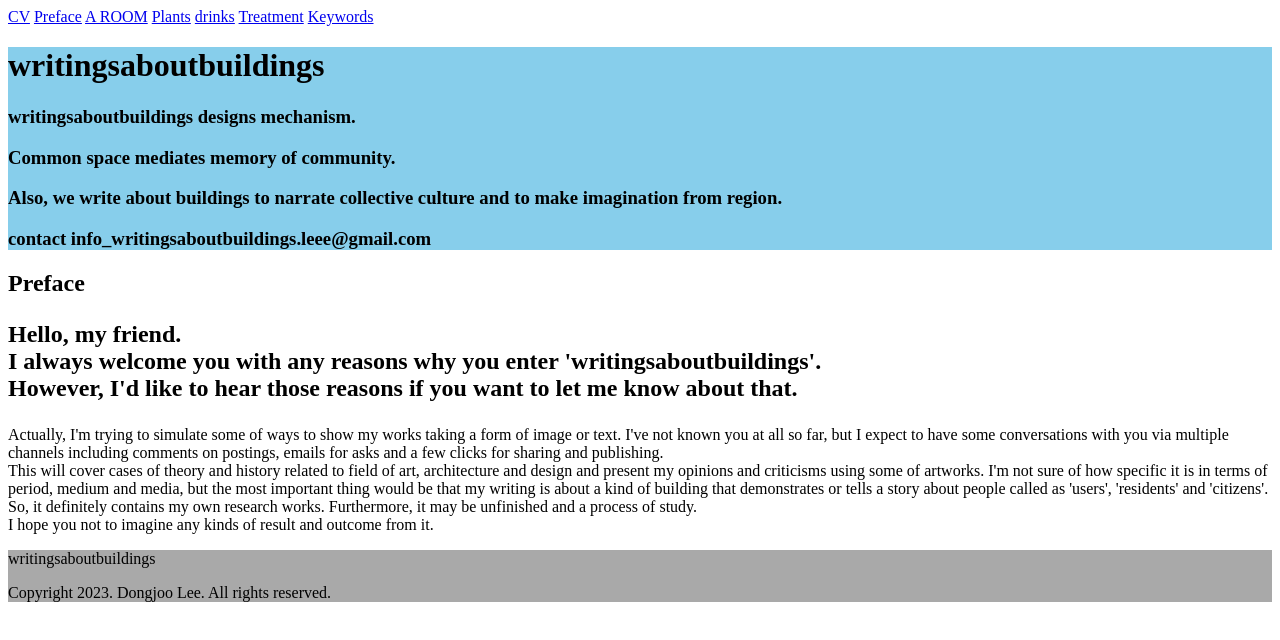
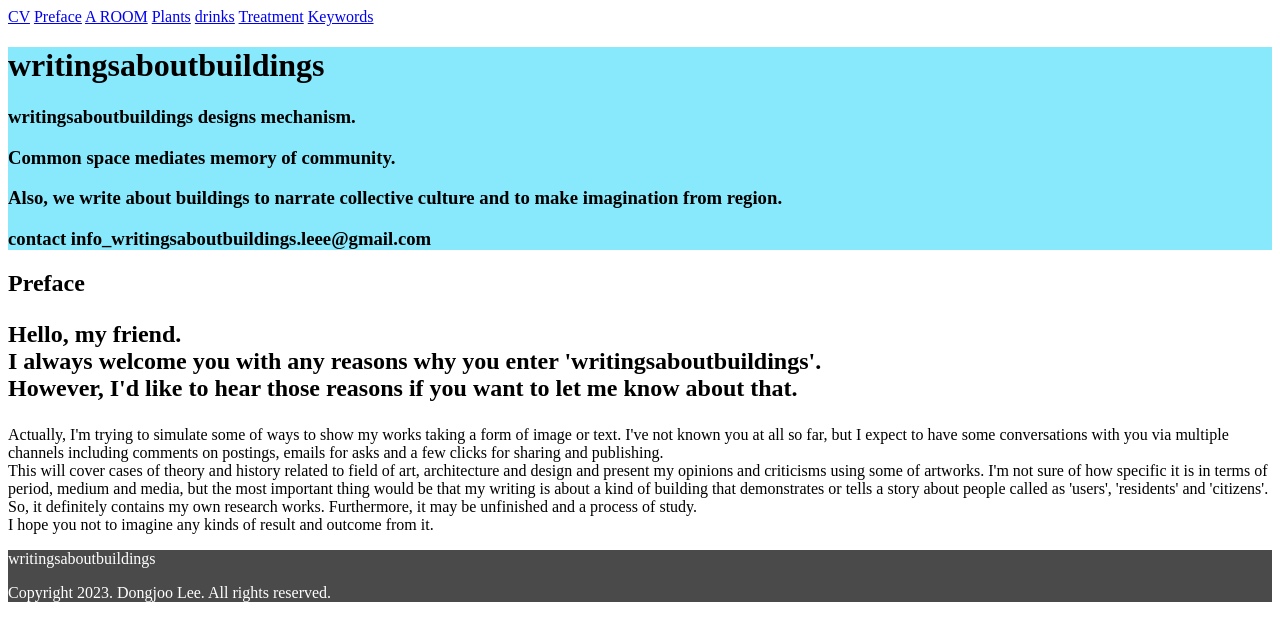
Before and after one commit to dlka020/writingsaboutbuildings, a plain HTML site: page index.html in a window 1280 px wide. Drawn offline with Linux system fonts and the light colour scheme.

Commit message:
Update index.html

```diff
--- a/index.html
+++ b/index.html
@@ -12,7 +12,7 @@
         <a href="https://www.notion.so/writingsaboutbuildings/Quick-Links-9596379398a6410192f08ab6b02bb992?pvs=4">drinks</a>
         <a href="https://www.notion.so/writingsaboutbuildings/Quick-Links-9596379398a6410192f08ab6b02bb992?pvs=4">Treatment</a>
         <a href="https://www.notion.so/writingsaboutbuildings/Quick-Links-9596379398a6410192f08ab6b02bb992?pvs=4">Keywords</a>
-        <div style="background-color:skyblue">
+        <div style="background-color: #88e9fc">
             <h1><span>writingsaboutbuildings</span></h1>
             <h3>
                 <p><span>writingsaboutbuildings</span> designs mechanism.</p>
@@ -32,9 +32,9 @@
                 This will cover cases of theory and history related to field of art, architecture and design and present my opinions and criticisms using some of artworks. I'm not sure of how specific it is in terms of period, medium and media, but the most important thing would be that my writing is about a kind of building that demonstrates or tells a story about people called as 'users', 'residents' and 'citizens'. So, it definitely contains my own research works. Furthermore, it may be unfinished and a process of study.<br>
                 I hope you not to imagine any kinds of result and outcome from it.
         </div>
-        <div style="background-color:darkgray">
-            <p><span>writingsaboutbuildings</span></p>
-            <p>Copyright 2023. Dongjoo Lee. All rights reserved.</p>
+        <div style="background-color: #4a4a4a">
+            <p style="color: #ffffff"><span>writingsaboutbuildings</span></p>
+            <p style="color: #ffffff">Copyright 2023. Dongjoo Lee. All rights reserved.</p>
         </div>
     </body>
 </html>
```
